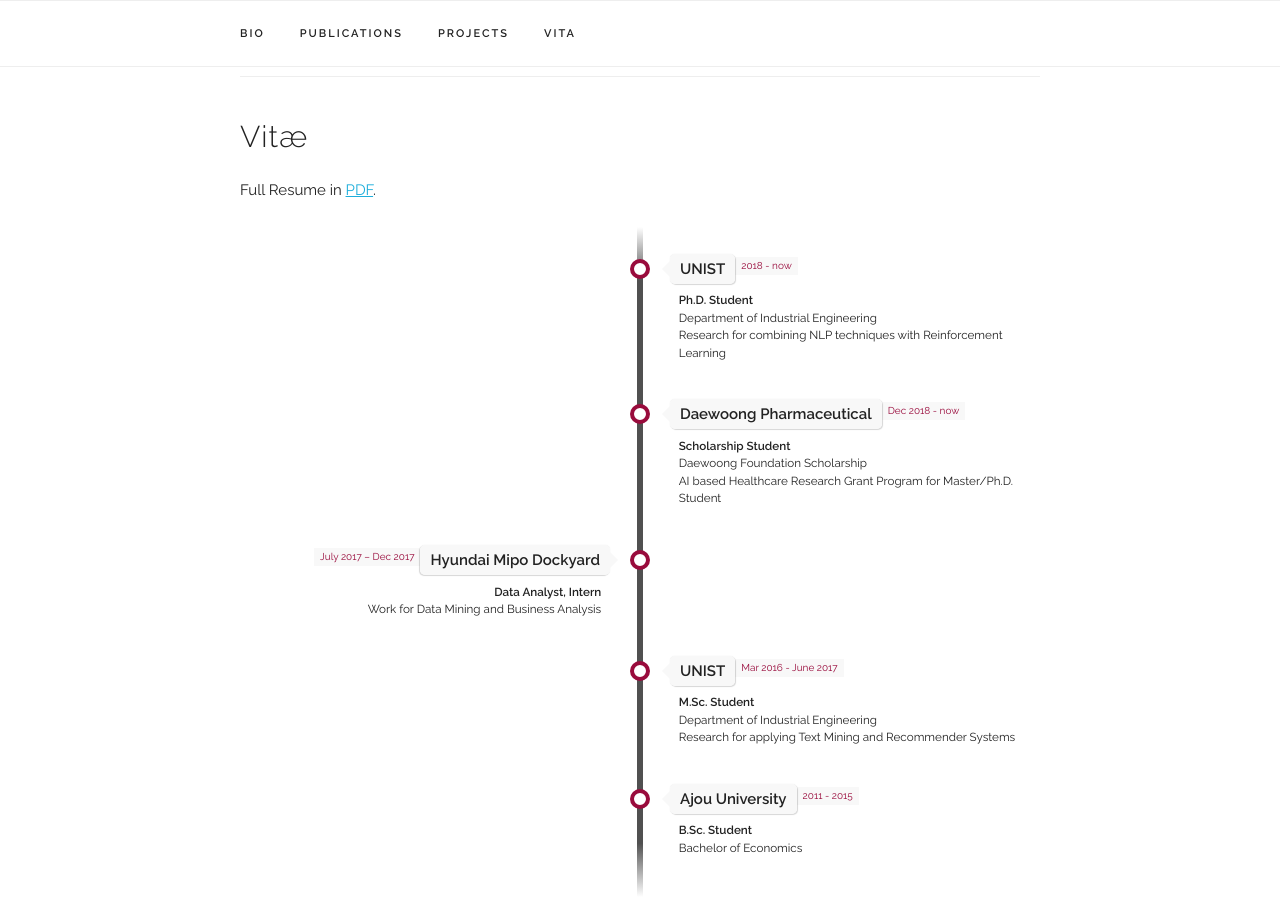
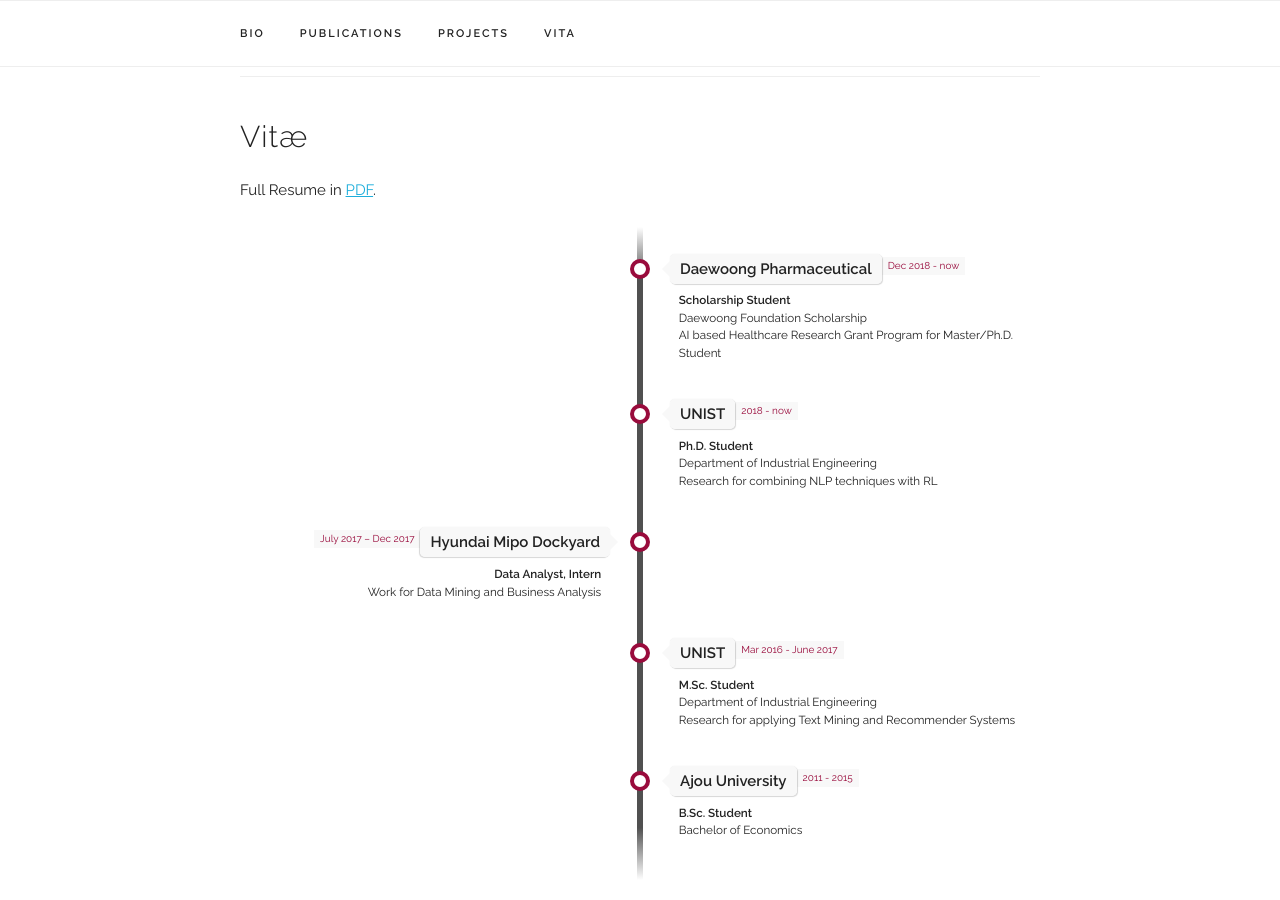
Before and after one commit to CHLEE-Leo/chlee-leo.github.io, a Jekyll site: the page built from index.html, in a window 1280 px wide and 900 px high, scrolled down 1644 px. Built offline with Jekyll 4.4.1, drawn with Linux system fonts in a browser that asks for light colours; some web fonts are replaced.

Commit message:
change order

```diff
--- a/_data/experience.yaml
+++ b/_data/experience.yaml
@@ -1,15 +1,15 @@
 experiences:
-
-- place: "UNIST"
-  time: "2018 - now"
-  title: "Ph.D. Student"
-  subtitle: "Department of Industrial Engineering <br/> Research for combining NLP techniques with Reinforcement Learning"
-  category: "school"
 
 - place: "Daewoong Pharmaceutical"
   time: "Dec 2018 - now"
   title: "Scholarship Student"
   subtitle: "Daewoong Foundation Scholarship <br/> AI based Healthcare Research Grant Program for Master/Ph.D. Student"
+  category: "school"
+
+- place: "UNIST"
+  time: "2018 - now"
+  title: "Ph.D. Student"
+  subtitle: "Department of Industrial Engineering <br/> Research for combining NLP techniques with RL"
   category: "school"
 
 - place: "Hyundai Mipo Dockyard"
```
